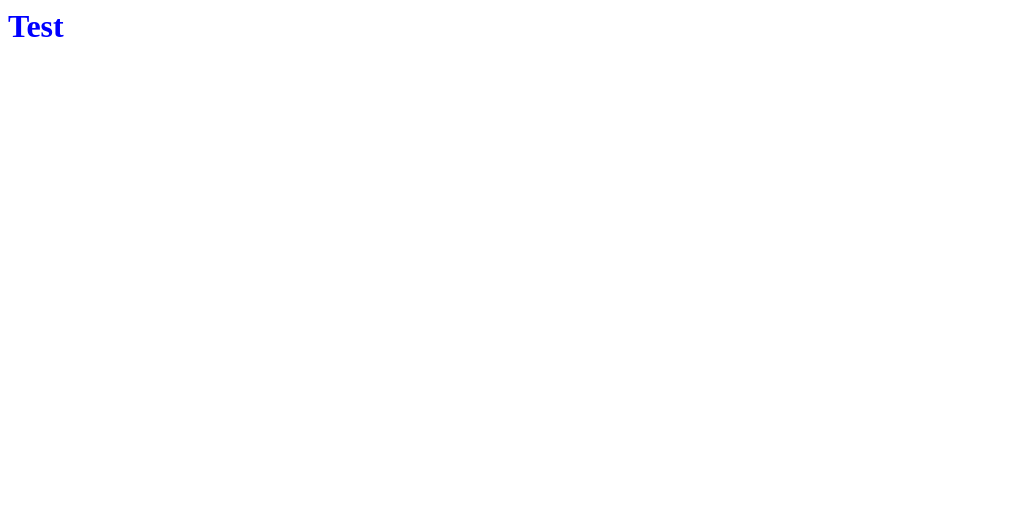
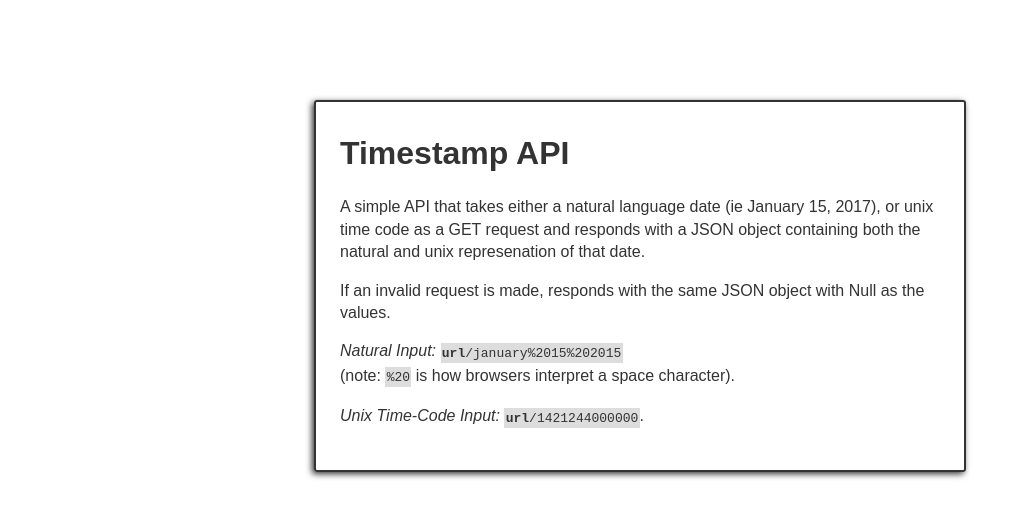
Before and after one commit to cgrsmith/time-stamp, a website: page public/index.html in a window 1280 px wide. Shown: the whole page, without its empty margins (0-1024 px from the left). Drawn offline with Linux system fonts and the light colour scheme.

Commit message:
basic landing page

```diff
--- a/app.js
+++ b/app.js
@@ -1,15 +1,15 @@
 const express   = require("express");
 const app       = express();
-//const sass      = require("node-sass-middleware");
+const sass      = require("node-sass-middleware");
 const path      = require("path");
 
-// app.use(
-//     sass({
-//         src: __dirname + "/public",
-//         dest: __dirname + "/public",
-//         debug: true
-//     })
-// );
+app.use(
+    sass({
+        src: __dirname + "/public",
+        dest: __dirname + "/public",
+        debug: true
+    })
+);
 app.use(express.static(path.join(__dirname, "public")));
 
 
--- a/public/index.html
+++ b/public/index.html
@@ -1,3 +1,24 @@
-<link rel="stylesheet" href="style.css">
+<!DOCTYPE html>
+<html>
+<head>
+    <link rel="stylesheet" href="style.css">
+    <title>Timestamp API</title>
+</head>
 
-<h1>Test</h1>
+<body>
+    <h1>Timestamp API</h1>
+
+    <p>A simple API that takes either a natural language date (ie January 15, 2017),
+        or unix time code as a GET request and responds with a JSON object containing
+        both the natural and unix represenation of that date.</p>
+
+    <p>If an invalid request is made, responds with the same JSON object with
+        Null as the values.</p>
+
+    <p><em>Natural Input:</em> <code><strong>url</strong>/january%2015%202015</code>
+        <br>(note: <code>%20</code> is how browsers interpret a space character).</p>
+
+    <p><em>Unix Time-Code Input:</em> <code><strong>url</strong>/1421244000000</code>.</p>
+
+</body>
+</html>
--- a/public/style.scss
+++ b/public/style.scss
@@ -1,4 +1,24 @@
 
-h1 {
-    color: red;
+body {
+    width: 600px; max-width: 90%;
+    margin: auto; margin-top: 100px;
+    padding: 1.5em;
+    border: solid 2px #333; border-radius: 3px;
+    box-shadow: -2px 2px 6px #333;
+
+    line-height: 1.4em;
+    font-family: sans-serif;
+    background-color: white;
+    color: #333;
+
+    h1 {
+        margin: 0;
+        margin-top: 0.5em;
+        margin-bottom: 1em;
+    }
+
+    code {
+        background-color: #DDD;
+        padding: 0.2em 0.1em;
+    }
 }
```
Also changed, not shown: public/style.css.
